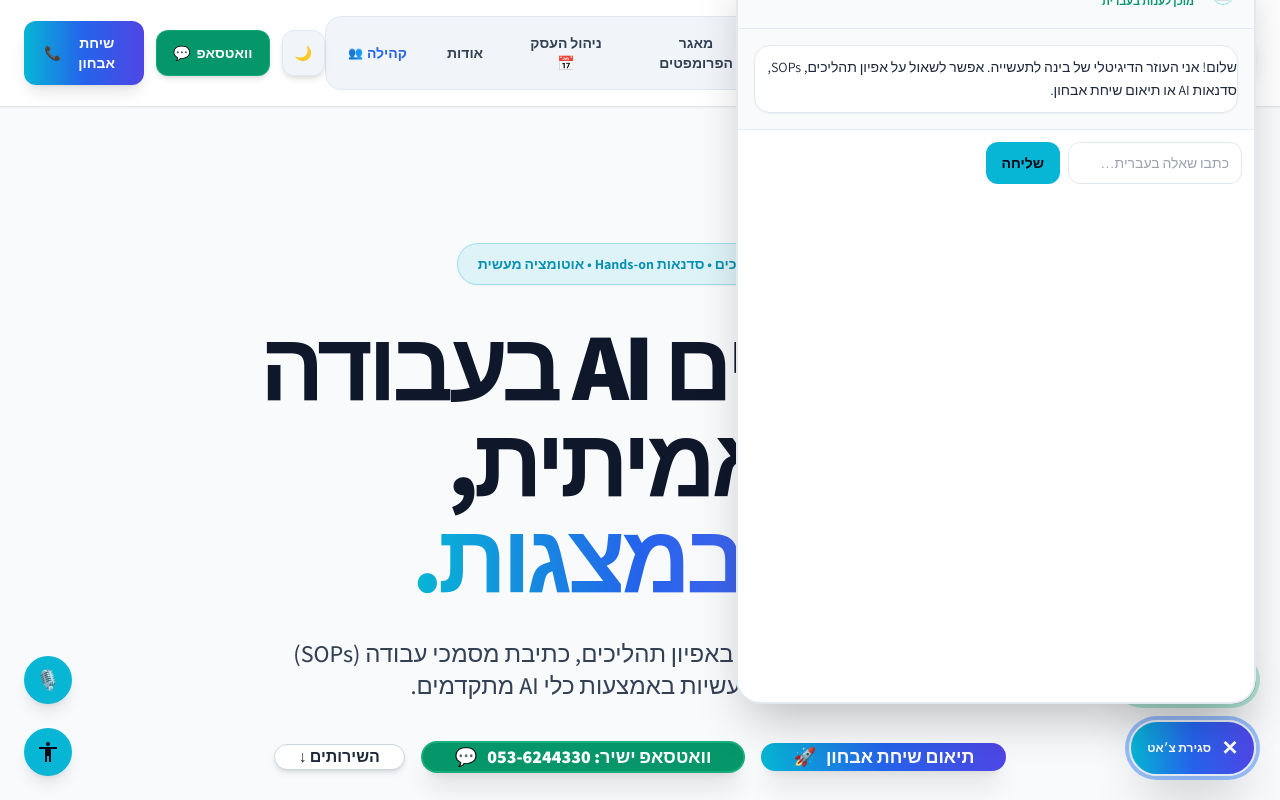
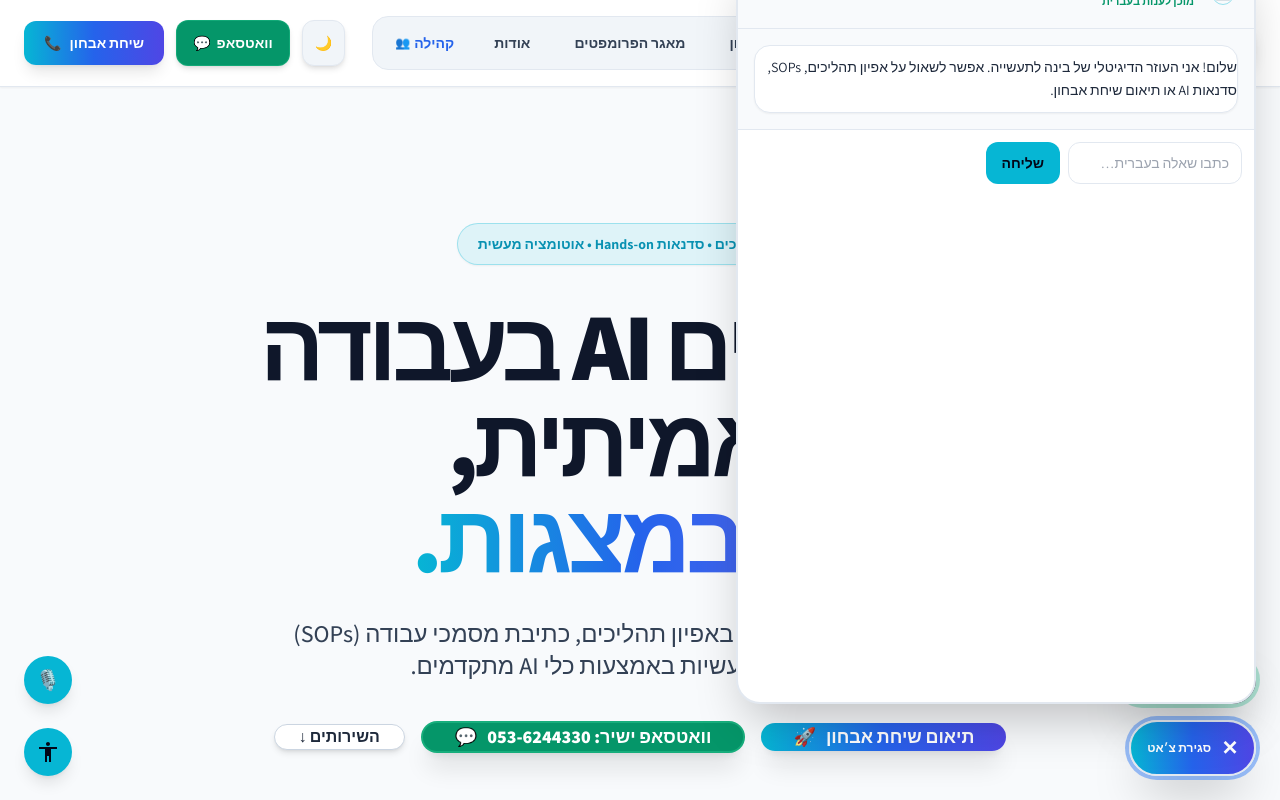
Before and after one commit to OhadBaram/bina-industry, a React (Vite) app: page / in a window 1280 px wide. Shown: the top 800 px of the page. Built offline with nearby package versions, Linux system fonts and the light colour scheme; a web font is replaced by a local one.

Commit message:
הסרת לשונית ניהול העסק וקביעת תור מהניווט
Co-authored-by: ohadbaramqa <ohadbaramqa@gmail.com>

```diff
--- a/App.tsx
+++ b/App.tsx
@@ -9,7 +9,6 @@ import { CookieSettingsModal } from './components/CookieSettingsModal';
 import { CookieBanner } from './components/CookieBanner';
 import { AccessibilityToolbar } from './components/AccessibilityToolbar';
 import { AiChatbot } from './components/AiChatbot';
-import { AppointmentSystem } from './components/appointments/AppointmentSystem';
 import { appendStoredLead } from './shared/leadStorage';
 import { FALLBACK_ANALYSIS, type LeadAnalysis } from './shared/leadConfig';
 
@@ -32,7 +31,7 @@ const serviceMessages: Record<string, string> = {
 
 const App: React.FC = () => {
   // --- ניהול תצוגה וניתוב ---
-  const [mainView, setMainView] = useState<'home' | 'prompts' | 'appointments'>('home');
+  const [mainView, setMainView] = useState<'home' | 'prompts'>('home');
   const [activeB2BCategory, setActiveB2BCategory] = useState<string>('all');
   const [isPrivacyPolicyOpen, setIsPrivacyPolicyOpen] = useState(false);
   const [isTermsOfServiceOpen, setIsTermsOfServiceOpen] = useState(false);
@@ -223,8 +222,6 @@ const App: React.FC = () => {
     const path = window.location.pathname;
     if (path.includes('/prompts')) {
       setMainView('prompts');
-    } else if (path.includes('/appointments')) {
-      setMainView('appointments');
     }
     const urlParams = new URLSearchParams(window.location.search || window.location.hash.split("?")[1] || "");
     const selectedService = urlParams.get("service");
@@ -465,11 +462,6 @@ const App: React.FC = () => {
     window.scrollTo({ top: 0, behavior: 'smooth' });
   };
 
-  const goToAppointmentsView = () => {
-    setMainView('appointments');
-    window.scrollTo({ top: 0, behavior: 'smooth' });
-  };
-
   // איחוד כל 1,000 הפרומפטים מכל הקטגוריות
   const fullPromptPool = useMemo(() => {
     const combined: B2BPrompt[] = [...B2B_PROMPTS];
@@ -729,7 +721,6 @@ const App: React.FC = () => {
             <button onClick={scrollToCapabilities} className="px-5 py-2.5 rounded-xl font-black text-xs md:text-sm text-slate-700 dark:text-slate-300 hover:text-cyan-600 dark:hover:text-cyan-400 transition-all cursor-pointer">השירותים</button>
             <button onClick={scrollToMethodology} className="px-5 py-2.5 rounded-xl font-black text-xs md:text-sm text-slate-700 dark:text-slate-300 hover:text-cyan-600 dark:hover:text-cyan-400 transition-all cursor-pointer">תהליך האפיון</button>
             <button onClick={goToPromptsView} className={`px-5 py-2.5 rounded-xl font-black text-xs md:text-sm transition-all cursor-pointer ${mainView === 'prompts' ? 'bg-cyan-500/20 text-cyan-600 dark:text-cyan-300 border border-cyan-500/40' : 'text-slate-700 dark:text-slate-300 hover:text-cyan-600 dark:hover:text-cyan-400'}`}>מאגר הפרומפטים</button>
-            <button onClick={goToAppointmentsView} className={`px-5 py-2.5 rounded-xl font-black text-xs md:text-sm transition-all cursor-pointer ${mainView === 'appointments' ? 'bg-cyan-500/20 text-cyan-600 dark:text-cyan-300 border border-cyan-500/40' : 'text-slate-700 dark:text-slate-300 hover:text-cyan-600 dark:hover:text-cyan-400'}`}>ניהול העסק 📅</button>
             <button onClick={scrollToAbout} className="px-5 py-2.5 rounded-xl font-black text-xs md:text-sm text-slate-700 dark:text-slate-300 hover:text-cyan-600 dark:hover:text-cyan-400 transition-all cursor-pointer">אודות</button>
             <a href="https://www.facebook.com/share/g/183u1ktJDZ/" target="_blank" rel="noopener noreferrer" className="px-4 py-2.5 rounded-xl font-black text-xs md:text-sm text-blue-600 dark:text-blue-400 hover:bg-blue-50 dark:hover:bg-blue-950/40 transition-all flex items-center gap-1">
               <span>קהילה</span>
@@ -779,7 +770,6 @@ const App: React.FC = () => {
           <button onClick={scrollToCapabilities} className="px-4 py-2 rounded-xl text-xs font-black flex-shrink-0 bg-slate-100 dark:bg-slate-900 text-slate-700 dark:text-slate-300 border border-slate-200 dark:border-slate-800">השירותים</button>
           <button onClick={scrollToMethodology} className="px-4 py-2 rounded-xl text-xs font-black flex-shrink-0 bg-slate-100 dark:bg-slate-900 text-slate-700 dark:text-slate-300 border border-slate-200 dark:border-slate-800">תהליך האפיון</button>
           <button onClick={goToPromptsView} className={`px-4 py-2 rounded-xl text-xs font-black flex-shrink-0 ${mainView === 'prompts' ? 'bg-cyan-500/20 text-cyan-600 dark:text-cyan-300 border border-cyan-500/40' : 'bg-slate-100 dark:bg-slate-900 text-slate-700 dark:text-slate-300 border border-slate-200 dark:border-slate-800'}`}>מאגר הפרומפטים</button>
-          <button onClick={goToAppointmentsView} className={`px-4 py-2 rounded-xl text-xs font-black flex-shrink-0 ${mainView === 'appointments' ? 'bg-cyan-500/20 text-cyan-600 dark:text-cyan-300 border border-cyan-500/40' : 'bg-slate-100 dark:bg-slate-900 text-slate-700 dark:text-slate-300 border border-slate-200 dark:border-slate-800'}`}>ניהול העסק 📅</button>
           <button onClick={scrollToAbout} className="px-4 py-2 rounded-xl text-xs font-black flex-shrink-0 bg-slate-100 dark:bg-slate-900 text-slate-700 dark:text-slate-300 border border-slate-200 dark:border-slate-800">אודות</button>
           <a href="https://www.facebook.com/share/g/183u1ktJDZ/" target="_blank" rel="noopener noreferrer" className="px-4 py-2 rounded-xl text-xs font-black flex-shrink-0 bg-blue-600 text-white">קהילה 👥</a>
         </div>
@@ -1325,12 +1315,6 @@ const App: React.FC = () => {
           </section>
         )}
 
-        {/* === VIEW 3: BUSINESS MANAGEMENT (/appointments) === */}
-        {mainView === 'appointments' && (
-          <section className="animate-fadeIn max-w-xl mx-auto py-4">
-            <AppointmentSystem />
-          </section>
-        )}
       </main>
 
       {/* MODAL FOR UNLOCKING PREMIUM B2B PROMPTS */}
```
